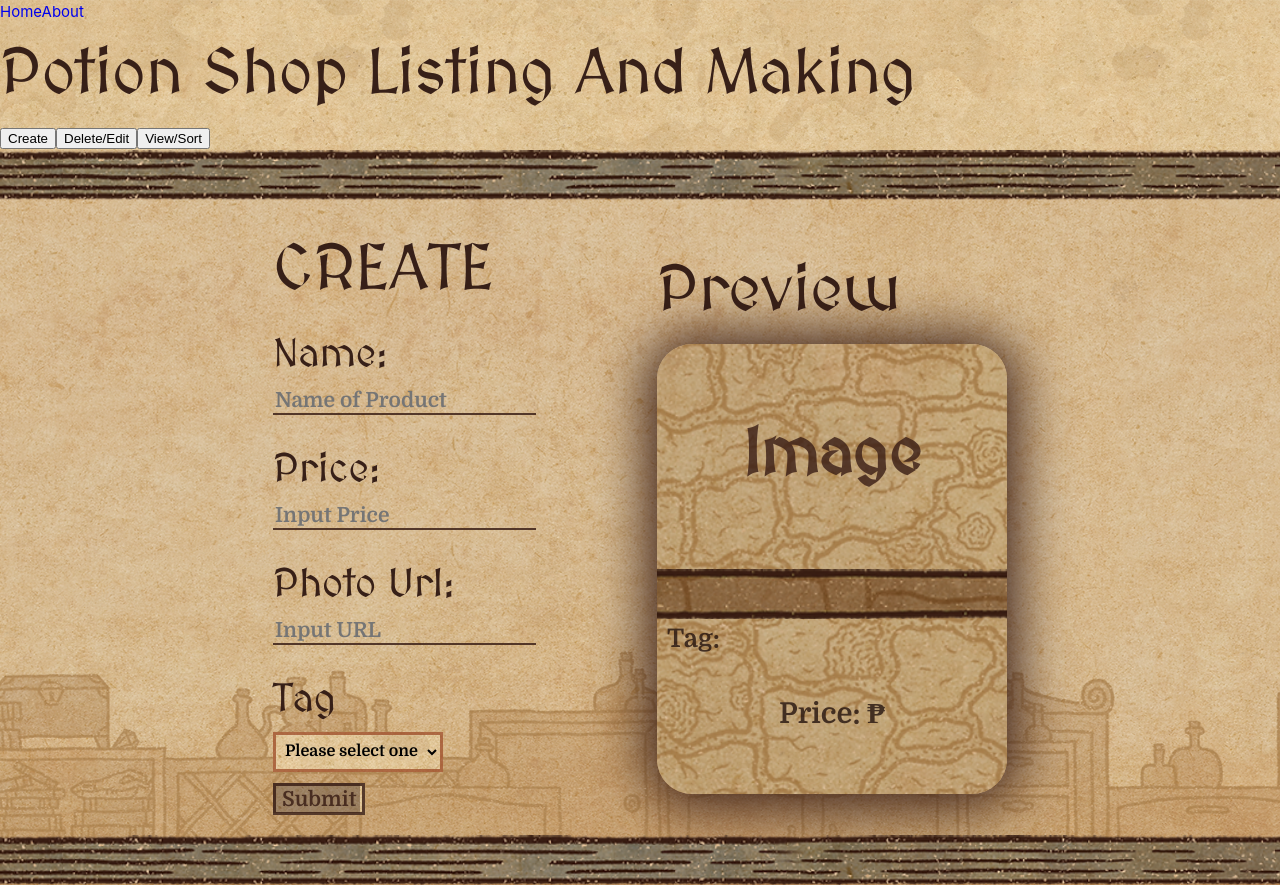
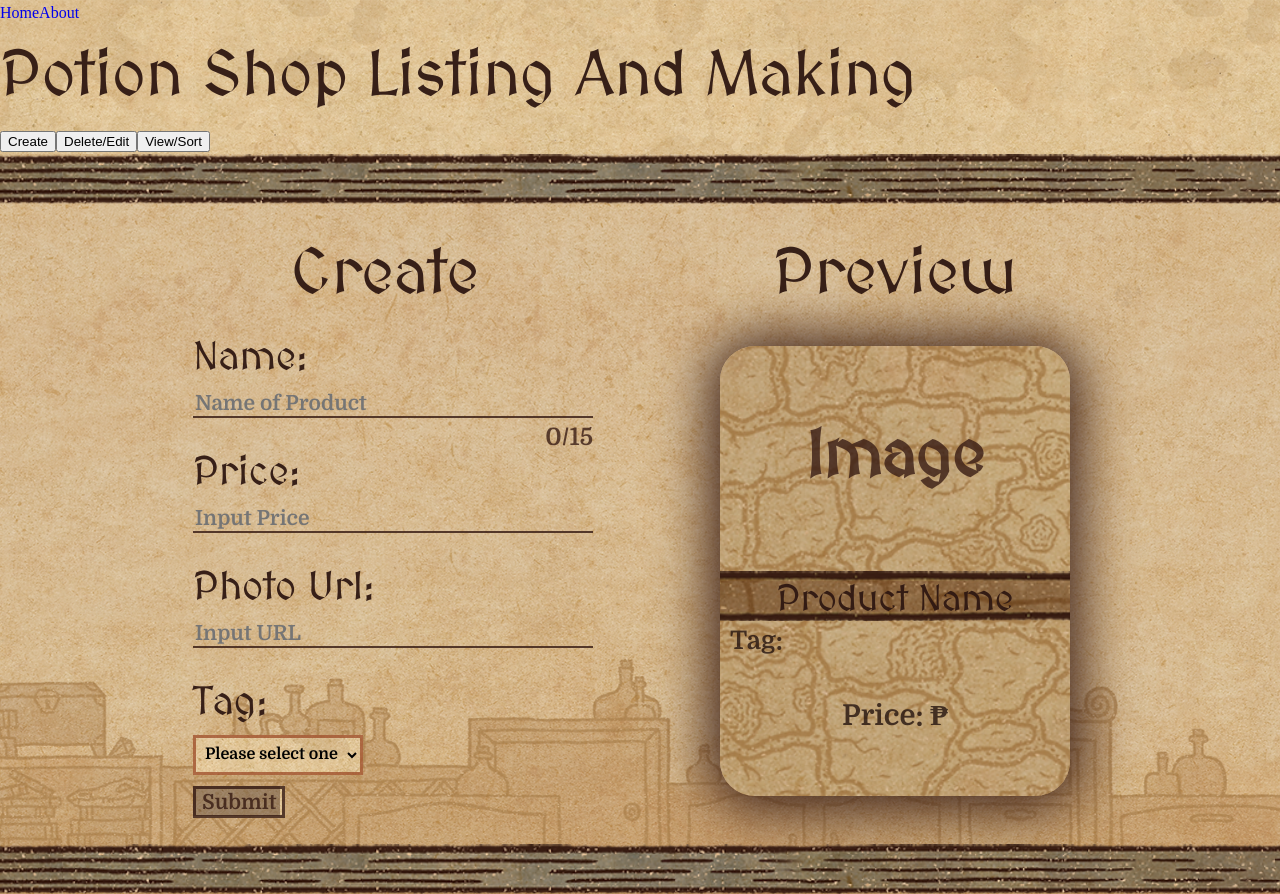
Before and after one commit to LueKely/Magic-Potion-Shop, a Vue app: page / in a window 1280 px wide. Built offline with nearby package versions, Linux system fonts and the light colour scheme.

Commit message:
Fixed visual bugs and added word length thingy

```diff
--- a/src/assets/base.css
+++ b/src/assets/base.css
@@ -32,15 +32,11 @@
 
 body {
 	min-height: 100vh;
-	/* color: var(--color-text); */
-	/* background: var(--color-background); */
-	transition: color 0.5s, background-color 0.5s;
+
 	line-height: 1.6;
-	font-family: Inter, -apple-system, BlinkMacSystemFont, 'Segoe UI', Roboto,
-		Oxygen, Ubuntu, Cantarell, 'Fira Sans', 'Droid Sans', 'Helvetica Neue',
-		sans-serif;
-	font-size: 15px;
-	text-rendering: optimizeLegibility;
-	-webkit-font-smoothing: antialiased;
-	-moz-osx-font-smoothing: grayscale;
+
+	background-position: center;
+	background-repeat: repeat;
+	background-size: contain;
+	background-image: url('./paper-background-image.webp');
 }
--- a/src/assets/main.css
+++ b/src/assets/main.css
@@ -5,11 +5,7 @@
 	margin: 0 auto;
 
 	font-weight: normal;
-	height: 100vh;
-	background-position: center;
-	background-repeat: repeat;
-	background-size: contain;
-	background-image: url('./paper-background-image.webp');
+	height: auto;
 }
 
 h1 {
--- a/src/components/FormInput.vue
+++ b/src/components/FormInput.vue
@@ -4,7 +4,7 @@
 
 		<div class="form">
 			<div class="form__create">
-				<div class="form__item--title"><h1>CREATE</h1></div>
+				<div class="form__item--title"><h1>Create</h1></div>
 				<div class="form__item--container">
 					<!-- Label -->
 					<div class="form--item">
@@ -14,8 +14,13 @@
 							type="text"
 							placeholder="Name of Product"
 							v-model="item.options.label"
+							maxlength="15"
 						/>
+						<div class="label--check">
+							<p>{{ lableLength }}/15</p>
+						</div>
 					</div>
+
 					<!-- Input Price -->
 					<div class="form--item">
 						<h1 class="form--label">Price:</h1>
@@ -41,7 +46,7 @@
 					</div>
 					<!-- tags -->
 					<div class="form--item">
-						<h1 class="form--label">Tag</h1>
+						<h1 class="form--label">Tag:</h1>
 						<select class="form--select" v-model="item.options.tag">
 							<option disabled value="">Please select one</option>
 							<option>Dish Washing</option>
@@ -65,7 +70,7 @@
 			</div>
 
 			<div class="form__preview">
-				<div><h1>Preview</h1></div>
+				<div class="preview--title"><h1>Preview</h1></div>
 				<div class="card__preview--container">
 					<div v-if="item.options.url == ''" class="card--image">
 						<p class="card__image--placeholder">Image</p>
@@ -77,9 +82,13 @@
 						:style="{ 'background-image': `url('${item.options.url}')` }"
 					></div>
 
-					<div class="card--border__label">
+					<div v-if="item.options.label == ''" class="card--border__label">
+						<h1>Product Name</h1>
+					</div>
+					<div v-else class="card--border__label">
 						<h1>{{ item.options.label }}</h1>
 					</div>
+
 					<div class="card__info--container">
 						<div class="card--info tag">
 							<p class="card--p tag">Tag: {{ item.options.tag }}</p>
@@ -113,6 +122,10 @@
 		return reg.value.test(item.value.options.price);
 	});
 
+	const lableLength = computed(() => {
+		return item.value.options.label.length;
+	});
+
 	const reg = ref(/[a-zA-Z]/g);
 	const item = ref({ options: { url: '', tag: '', label: '', price: '' } });
 
@@ -137,7 +150,7 @@
 
 	.form__container {
 		height: auto;
-		width: 100vw;
+		width: auto;
 
 		background-image: url('../assets/casual-background-image.webp');
 		background-position: bottom;
@@ -149,9 +162,24 @@
 		align-items: center;
 		justify-items: center;
 	}
+	.form__create {
+		width: 410px;
+		height: 600px;
+		margin-right: 50px;
+	}
+
+	.form__preview {
+		width: 410px;
+		height: 600px;
+		margin-left: 50px;
+	}
+
+	.form__item--title {
+		text-align: center;
+	}
 	.form__border {
 		height: 50px;
-		width: 100vw;
+		width: 100%;
 
 		background-image: url('../assets/wood-header-straight.webp');
 		background-repeat: no-repeat;
@@ -166,6 +194,7 @@
 		margin: auto;
 	}
 	.form__input--text {
+		width: 400px;
 		background-color: rgba(255, 0, 0, 0);
 
 		border: none;
@@ -175,6 +204,11 @@
 		font-size: 1.3rem;
 		font-weight: bold;
 		color: #391d15d4;
+	}
+
+	.label--check {
+		width: 400px;
+		text-align: end;
 	}
 
 	.form__input--text:focus {
@@ -244,6 +278,7 @@
 	/* card item */
 
 	.card__preview--container {
+		margin: auto;
 		height: 450px;
 		width: 350px;
 
@@ -255,6 +290,12 @@
 		border-radius: 35px;
 		box-shadow: 0px 2px 55px 10px rgba(57, 29, 21, 1);
 	}
+
+	.preview--title {
+		margin-bottom: 20px;
+		text-align: center;
+	}
+
 	.card--border__label {
 		width: 100%;
 		height: 50px;
```
